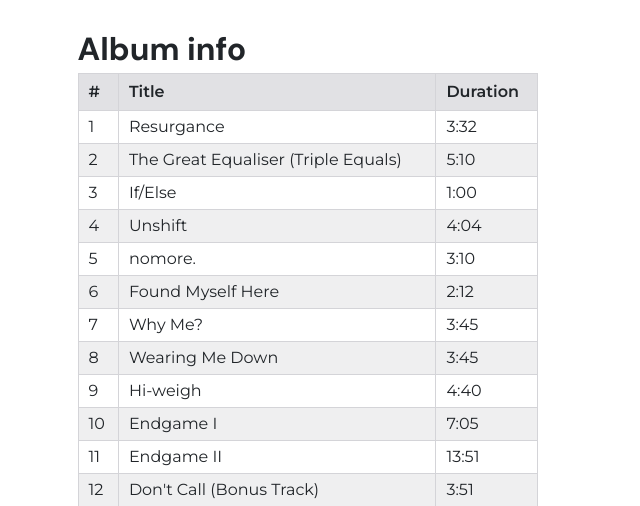
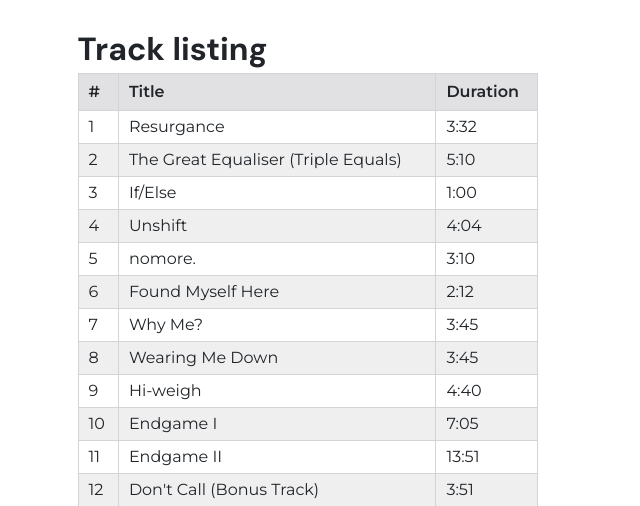
Before and after one commit to SamuelJForrest/forrest-records, a Django app: page /products/1 in a window 1280 px wide. Shown: the part 750-1256 px from the top of the page, without its empty margins (0-640 px from the left). Run offline with Django 3.2, Linux system fonts and the light colour scheme; data comes from the database, SQL or seed files in the repository; parts of the project's set-up code (start-up, migrations or seed data) failed here and were passed over.

Commit message:
AMEND: changed 'album info' to 'track listing'

```diff
--- a/products/templates/products/products-single.html
+++ b/products/templates/products/products-single.html
@@ -53,7 +53,7 @@
                     <img src="{{ product.image_url }}" alt="">
                 </div>
                 {% if product.album %}
-                <h2 class="h4 mt-5">Album info</h2>
+                <h2 class="h4 mt-5">Track listing</h2>
                     {% if product.album.song_set.all %}
                         {% include 'products/includes/album-info.html' %}
                     {% else %}
```
